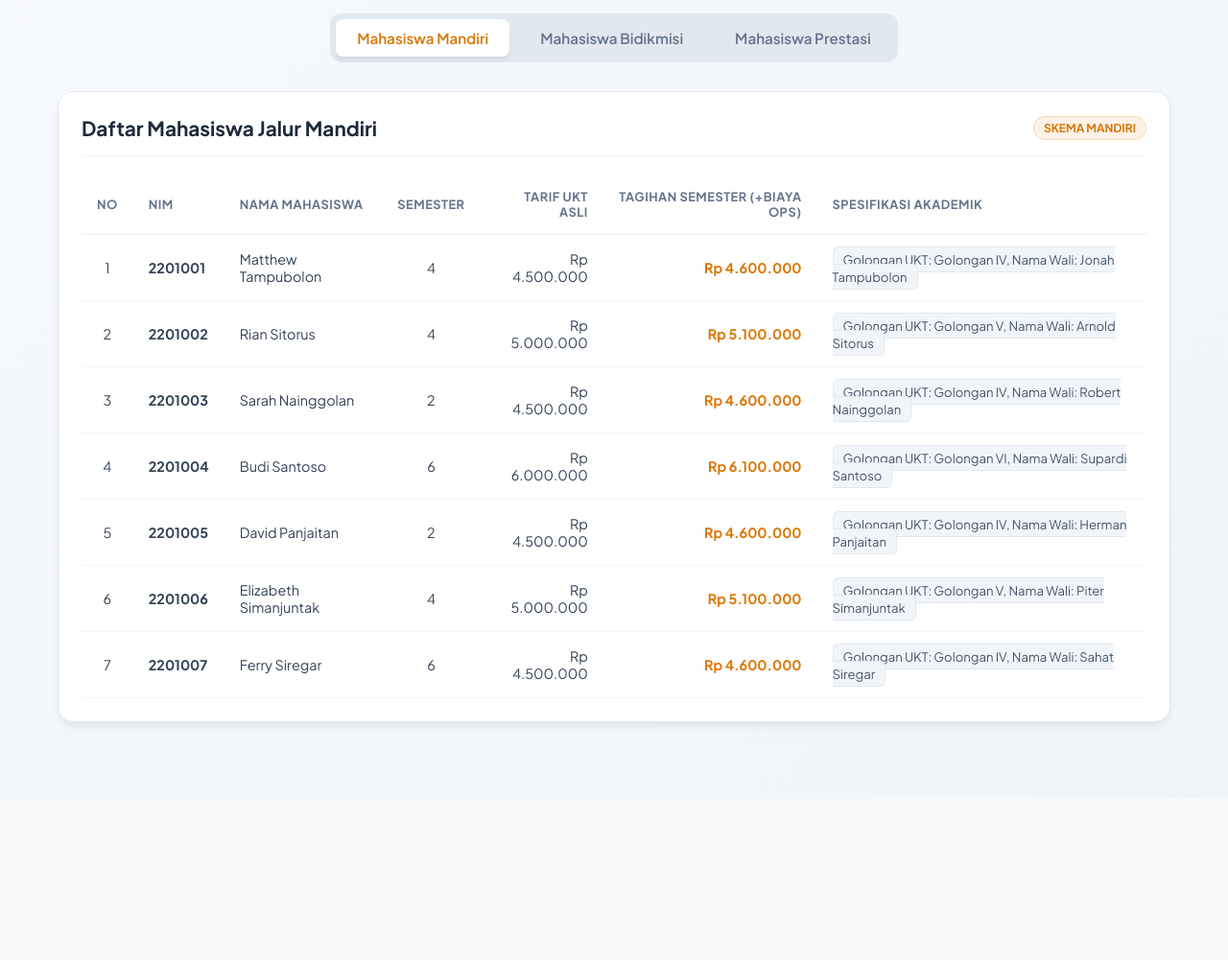
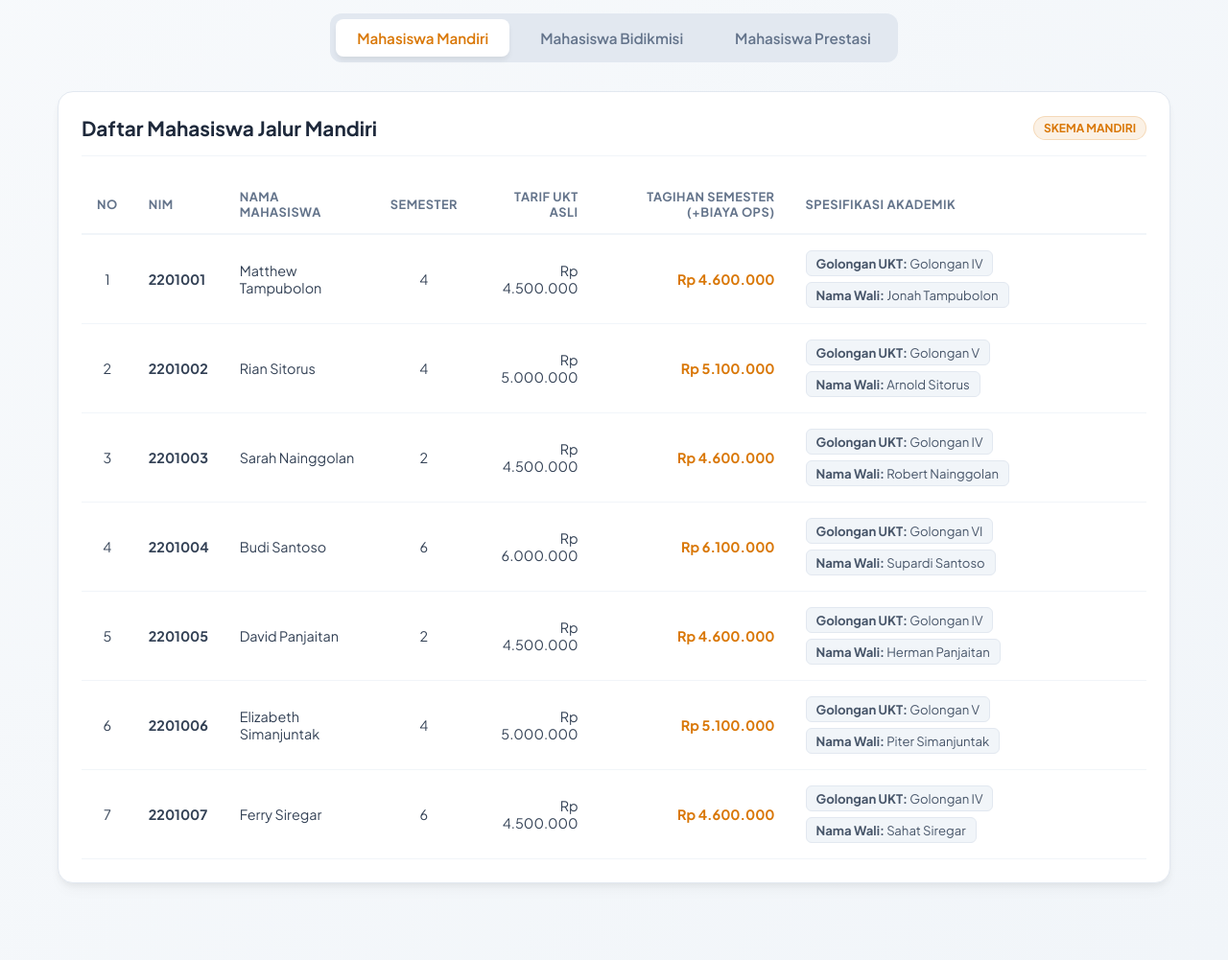
Before and after one commit to potydev/UAS_PBO_DAPOT_MATTHEW_TAMPUBOLON, a PHP site: page / in a window 1280 px wide. Shown: the part 466-1467 px from the top of the page at 96% size. Before the commit the page ends 1225 px from the top, so only its background shows below. Run offline with PHP 8.4, Linux system fonts and the light colour scheme; data comes from the database, SQL or seed files in the repository.

Commit message:
[ Tahap 6 ] Perapihan Spesifikasi Akademik dengan pemisahan tag terstruktur

```diff
--- a/index.php
+++ b/index.php
@@ -138,7 +138,20 @@ foreach ($prestasiList as $m) {
                                         <td class="text-center"><?= htmlspecialchars($m->getSemester()) ?></td>
                                         <td class="text-right">Rp <?= number_format($m->getTarifUktNominal(), 0, ',', '.') ?></td>
                                         <td class="text-right text-bold text-highlight-mandiri">Rp <?= number_format($m->hitungTagihanSemester(), 0, ',', '.') ?></td>
-                                        <td><span class="tag-spec"><?= htmlspecialchars($m->tampilkanSpesifikasiAkademik()) ?></span></td>
+                                        <td>
+                                            <div class="spec-container">
+                                                <?php
+                                                $specs = explode(', ', $m->tampilkanSpesifikasiAkademik());
+                                                foreach ($specs as $spec):
+                                                    $parts = explode(': ', $spec, 2);
+                                                    if (count($parts) === 2): ?>
+                                                        <span class="tag-spec"><strong><?= htmlspecialchars($parts[0]) ?>:</strong> <?= htmlspecialchars($parts[1]) ?></span>
+                                                    <?php else: ?>
+                                                        <span class="tag-spec"><?= htmlspecialchars($spec) ?></span>
+                                                    <?php endif;
+                                                endforeach; ?>
+                                            </div>
+                                        </td>
                                     </tr>
                                 <?php endforeach;
                             endif; ?>
@@ -183,7 +196,20 @@ foreach ($prestasiList as $m) {
                                         <td class="text-center"><?= htmlspecialchars($m->getSemester()) ?></td>
                                         <td class="text-right">Rp <?= number_format($m->getTarifUktNominal(), 0, ',', '.') ?></td>
                                         <td class="text-right text-bold text-highlight-bidikmisi">Rp <?= number_format($m->hitungTagihanSemester(), 0, ',', '.') ?></td>
-                                        <td><span class="tag-spec"><?= htmlspecialchars($m->tampilkanSpesifikasiAkademik()) ?></span></td>
+                                        <td>
+                                            <div class="spec-container">
+                                                <?php
+                                                $specs = explode(', ', $m->tampilkanSpesifikasiAkademik());
+                                                foreach ($specs as $spec):
+                                                    $parts = explode(': ', $spec, 2);
+                                                    if (count($parts) === 2): ?>
+                                                        <span class="tag-spec"><strong><?= htmlspecialchars($parts[0]) ?>:</strong> <?= htmlspecialchars($parts[1]) ?></span>
+                                                    <?php else: ?>
+                                                        <span class="tag-spec"><?= htmlspecialchars($spec) ?></span>
+                                                    <?php endif;
+                                                endforeach; ?>
+                                            </div>
+                                        </td>
                                     </tr>
                                 <?php endforeach;
                             endif; ?>
@@ -228,7 +254,20 @@ foreach ($prestasiList as $m) {
                                         <td class="text-center"><?= htmlspecialchars($m->getSemester()) ?></td>
                                         <td class="text-right">Rp <?= number_format($m->getTarifUktNominal(), 0, ',', '.') ?></td>
                                         <td class="text-right text-bold text-highlight-prestasi">Rp <?= number_format($m->hitungTagihanSemester(), 0, ',', '.') ?></td>
-                                        <td><span class="tag-spec"><?= htmlspecialchars($m->tampilkanSpesifikasiAkademik()) ?></span></td>
+                                        <td>
+                                            <div class="spec-container">
+                                                <?php
+                                                $specs = explode(', ', $m->tampilkanSpesifikasiAkademik());
+                                                foreach ($specs as $spec):
+                                                    $parts = explode(': ', $spec, 2);
+                                                    if (count($parts) === 2): ?>
+                                                        <span class="tag-spec"><strong><?= htmlspecialchars($parts[0]) ?>:</strong> <?= htmlspecialchars($parts[1]) ?></span>
+                                                    <?php else: ?>
+                                                        <span class="tag-spec"><?= htmlspecialchars($spec) ?></span>
+                                                    <?php endif;
+                                                endforeach; ?>
+                                            </div>
+                                        </td>
                                     </tr>
                                 <?php endforeach;
                             endif; ?>
--- a/style.css
+++ b/style.css
@@ -288,6 +288,13 @@ tr:hover td {
     border-radius: 6px;
     font-size: 0.82rem;
     color: #475569;
+    white-space: nowrap;
+}
+
+.spec-container {
+    display: flex;
+    flex-wrap: wrap;
+    gap: 6px;
 }
 
 /* Animations */
```
